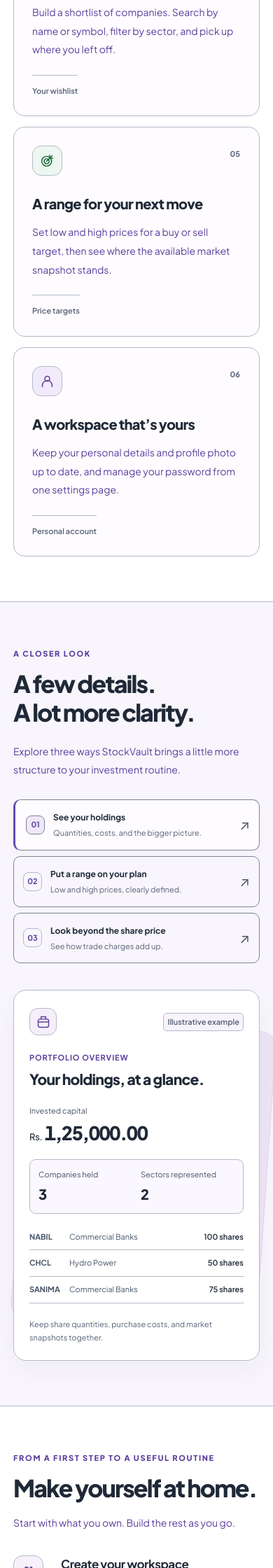
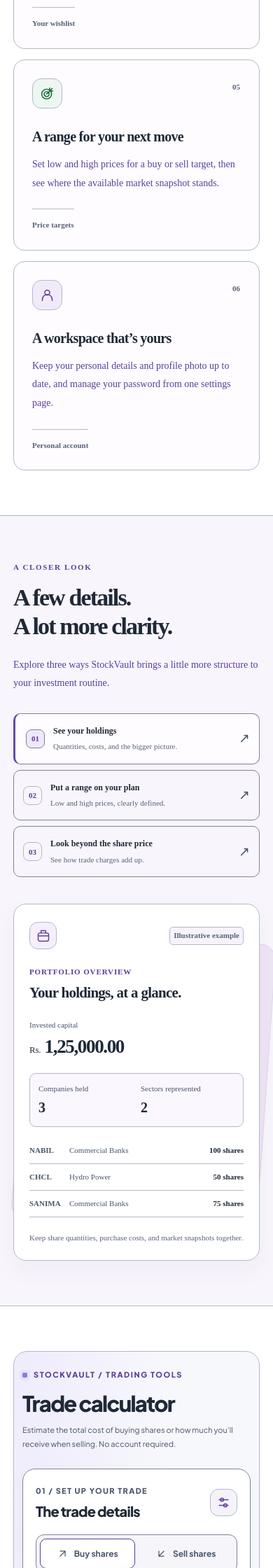
Before and after one commit to ghanteyyy/StockVault, a Django app: page / in a window 390 px wide. Shown: the part 2840-5080 px from the top of the page at 70% size. Run offline with Django 5.2, Linux system fonts and the light colour scheme; parts of the project's set-up code (start-up, migrations or seed data) failed here and were passed over; some libraries are stand-ins or nearby versions.

Commit message:
Embed the trade calculator on the homepage

```diff
--- a/Users/views.py
+++ b/Users/views.py
@@ -27,13 +27,10 @@ from .portfolio_views import DashboardPage, DeleteProtfolio, Portfolio
 @ratelimit(key='ip', rate='100/m', block=True)
 def HomePage(request):
     '''
-    Displays the homepage of Stock Vault.
-
-    If the user is logged in, it redirects to the portfolio page.
-    Otherwise, it renders the index.html template with the page title.
+    Display the public homepage or open its calculator from the workspace.
     '''
 
-    if request.user.is_authenticated:
+    if request.user.is_authenticated and request.GET.get('tool') != 'trade-calculator':
         return redirect('dashboard')
 
     context = {
@@ -716,7 +713,8 @@ def ChangePassword(request):
     return _settings_payload(request.user, field_errors, 'Your password has been updated.')
 
 
-@ratelimit(key='ip', rate='100/m', block=True)
-@login_required(login_url='login')
 def TradeCalculator(request):
-    return render(request, 'users/calculator.html', {'page_title': 'Calculator | Stock Vault'})
+    homepage = reverse('index')
+    if request.user.is_authenticated:
+        homepage += '?tool=trade-calculator'
+    return redirect(f'{homepage}#trade-calculator')
--- a/static/css/users/calculator.css
+++ b/static/css/users/calculator.css
@@ -2,7 +2,6 @@
     --calc-ink: #1f2937;
     --calc-muted: #586277;
     --calc-line: #b2bac8;
-    --calc-accent: #5b3e9e;
     --calc-green: #166534;
     --calc-red: #9f1239;
     width: 100%;
@@ -80,15 +79,7 @@
 }
 
 .sv-calculator .calculator-intro {
-    display: flex;
-    align-items: center;
-    justify-content: space-between;
-    gap: 24px;
     margin-bottom: 34px;
-}
-
-.sv-calculator .calculator-intro>div {
-    min-width: 0;
 }
 
 .sv-calculator .calculator-eyebrow {
@@ -111,7 +102,7 @@
     box-shadow: 0 0 0 4px #e8e2fb;
 }
 
-.sv-calculator .calculator-intro h1 {
+.sv-calculator .calculator-intro h2 {
     margin: 0 0 10px;
     color: #1f2937;
     font-size: clamp(29px, 3.1vw, 42px);
@@ -197,8 +152,8 @@
     text-transform: uppercase;
 }
 
-.sv-calculator .trade-card-heading h2,
-.sv-calculator .estimate-heading h2 {
+.sv-calculator .trade-card-heading h3,
+.sv-calculator .estimate-heading h3 {
     margin: 0;
     font-size: 21px;
     font-weight: 800;
@@ -1052,12 +1007,6 @@
         gap: 24px;
     }
 
-    .sv-calculator .calculator-intro {
-        align-items: flex-start;
-        flex-wrap: wrap;
-        gap: 16px;
-    }
-
     .sv-calculator .purchase-options {
         grid-template-columns: repeat(2, minmax(0, 1fr));
     }
@@ -1073,16 +1022,15 @@
 
 @media (max-width: 768px) {
     .sv-calculator {
-        padding: 42px 20px 30px;
-        border: 0;
-        border-radius: 0;
+        padding: 24px clamp(12px, 3vw, 20px);
+        border-radius: 20px;
     }
 
     .sv-calculator .calculator-intro {
         margin-bottom: 25px;
     }
 
-    .sv-calculator .calculator-intro h1 {
+    .sv-calculator .calculator-intro h2 {
         font-size: 33px;
     }
 
@@ -1091,11 +1039,6 @@
     }
 
     .sv-calculator .calculator-subtitle {
-        font-size: 11px;
-    }
-
-    .sv-calculator .calculator-portfolio-link {
-        padding: 9px 12px;
         font-size: 11px;
     }
 
@@ -1125,11 +1068,7 @@
 }
 
 @media (max-width: 480px) {
-    .sv-calculator {
-        padding-inline: 16px;
-    }
-
-    .sv-calculator .calculator-intro h1 {
+    .sv-calculator .calculator-intro h2 {
         font-size: 31px;
     }
 
@@ -1142,8 +1081,8 @@
         margin-bottom: 20px;
     }
 
-    .sv-calculator .trade-card-heading h2,
-    .sv-calculator .estimate-heading h2 {
+    .sv-calculator .trade-card-heading h3,
+    .sv-calculator .estimate-heading h3 {
         font-size: 20px;
     }
 
--- a/static/css/users/index.css
+++ b/static/css/users/index.css
@@ -14,20 +14,20 @@ body.sv-home-page {
     -webkit-font-smoothing: antialiased;
 }
 
-.sv-home-page *,
-.sv-home-page *::before,
-.sv-home-page *::after {
+.sv-home *,
+.sv-home *::before,
+.sv-home *::after {
     box-sizing: border-box;
     font-family: inherit;
 }
 
-.sv-home-page>.container {
+.sv-home-page:not(.has-user-sidebar)>.container {
     display: block;
     width: 100%;
     height: auto;
 }
 
-.sv-home-page #workspace-content {
+.sv-home-page:not(.has-user-sidebar) #workspace-content {
     width: 100%;
     height: auto;
     min-width: 0;
@@ -35,11 +35,11 @@ body.sv-home-page {
     overflow: visible;
 }
 
-.sv-home-page [hidden] {
+.sv-home [hidden] {
     display: none !important;
 }
 
-.sv-home-page svg {
+.sv-home svg {
     display: block;
     width: 22px;
     height: 22px;
@@ -51,30 +51,30 @@ body.sv-home-page {
     stroke-linejoin: round;
 }
 
-.sv-home-page :is(a, button, summary) {
+.sv-home :is(a, button, summary) {
     -webkit-tap-highlight-color: transparent;
 }
 
-.sv-home-page :is(a, button, summary, [tabindex="0"]):focus-visible {
+.sv-home :is(a, button, summary, [tabindex="0"]):focus-visible {
     outline: 3px solid #6548b4;
     outline-offset: 5px;
 }
 
-.sv-home-page a {
+.sv-home a {
     color: inherit;
     text-decoration: none;
 }
 
-.sv-home-page button {
+.sv-home button {
     font: inherit;
     cursor: pointer;
 }
 
-.sv-home-page :is(h1, h2, h3, p) {
+.sv-home :is(h1, h2, h3, p) {
     margin: 0;
 }
 
-.sv-home-page ::selection {
+.sv-home ::selection {
     background: #dfd6f6;
     color: #475569;
 }
@@ -834,6 +834,23 @@ body.sv-home-page {
     font-weight: 600;
 }
 
+.sv-home-page .home-calculator-link {
+    color: #5b3e9e;
+}
+
+.sv-home-page .home-calculator-link:hover {
+    text-decoration: underline;
+}
+
+.sv-home-page:not(.has-user-sidebar) .home-calculator .trade-estimate-card {
+    scroll-margin-top: 98px;
+}
+
+.sv-home-page.has-user-sidebar .home-calculator {
+    padding-block: 24px 48px;
+    scroll-margin-top: 0;
+}
+
 .sv-home-page .home-tour {
     overflow: hidden;
     border-top: 1px solid #b2bac8;
--- a/templates/navs/footer.html
+++ b/templates/navs/footer.html
@@ -17,6 +17,7 @@
                 <div class="site-footer-links">
                     <h2>Explore</h2>
                     <a href="{% url 'index' %}#features">Features</a>
+                    <a href="{% url 'index' %}#trade-calculator">Trade calculator</a>
                     <a href="{% url 'index' %}#product-tour">Product tour</a>
                     <a href="{% url 'index' %}#how-it-works">How it works</a>
                 </div>
--- a/templates/navs/header.html
+++ b/templates/navs/header.html
@@ -15,6 +15,7 @@
             <nav id="site-menu" class="site-menu" aria-label="Main navigation">
                 <div class="site-navigation-links">
                     <a href="{% url 'index' %}#features">Features</a>
+                    <a href="{% url 'index' %}#trade-calculator">Trade calculator</a>
                     <a href="{% url 'index' %}#how-it-works">How it works</a>
                     <a href="{% url 'index' %}#about">About</a>
                     <a href="{% url 'index' %}#faq">FAQs</a>
--- a/templates/navs/sidebar.html
+++ b/templates/navs/sidebar.html
@@ -93,7 +93,7 @@
             <p class="sv-nav-group-label" id="tools-nav-label">Tools</p>
             <ul aria-labelledby="tools-nav-label">
                 <li>
-                    <a class="sv-nav-link {% if request.resolver_match.url_name == 'trade-calculator' %}is-active{% endif %}" href="{% url 'trade-calculator' %}" {% if request.resolver_match.url_name == 'trade-calculator' %}aria-current="page"{% endif %}><span class="sv-nav-icon" aria-hidden="true">
+                    <a class="sv-nav-link {% if request.resolver_match.url_name == 'index' and request.GET.tool == 'trade-calculator' %}is-active{% endif %}" href="{% url 'index' %}?tool=trade-calculator#trade-calculator" {% if request.resolver_match.url_name == 'index' and request.GET.tool == 'trade-calculator' %}aria-current="page"{% endif %}><span class="sv-nav-icon" aria-hidden="true">
                             <svg viewBox="0 0 24 24">
                                 <rect x="5" y="2" width="14" height="20" rx="3" />
                                 <path d="M8 6h8M8 10h1M15 10h1M8 14h1M15 14h1M8 18h1M15 18h1" />
--- a/templates/users/calculator.html
+++ b/templates/users/calculator.html
@@ -1,32 +1,10 @@
-{% extends 'users/root.html' %}
-{% load static %}
-
-{% block css %}
-    <link rel="preconnect" href="https://fonts.googleapis.com">
-    <link rel="preconnect" href="https://fonts.gstatic.com" crossorigin>
-    <link href="https://fonts.googleapis.com/css2?family=Plus+Jakarta+Sans:wght@400;500;600;700;800&display=swap" rel="stylesheet">
-    <link rel="stylesheet" href="{% static 'css/users/calculator.css' %}?v=contrast-1">
-{% endblock %}
-
-{% block content %}
 <div class="sv-calculator">
     <header class="calculator-intro">
-            <div>
         <p class="calculator-eyebrow">
-                    <span aria-hidden="true"></span> StockVault / Trade calculator
+            <span aria-hidden="true"></span> StockVault / Trading tools
         </p>
-                <h1>
-                    Know your next <span>move.</span>
-                </h1>
-                <p class="calculator-subtitle">From share price to final amount. See the full picture of your trade.</p>
-            </div>
-            <a class="calculator-portfolio-link" href="{% url 'portfolio' %}">
-                <svg viewBox="0 0 24 24" aria-hidden="true">
-                    <rect x="3" y="7" width="18" height="14" rx="3" />
-                    <path d="M8 7V3h8v4M3 12h18M10 12v3h4v-3" />
-                </svg>
-                My portfolio <span aria-hidden="true">↗</span>
-            </a>
+        <h2 id="trade-calculator-title">Trade calculator</h2>
+        <p class="calculator-subtitle">Estimate the total cost of buying shares or how much you’ll receive when selling. No account required.</p>
     </header>
 
     <div class="calculator-workspace">
@@ -34,7 +12,7 @@
             <div class="trade-card-heading">
                 <div>
                     <p class="calculator-step">01 / Set up your trade</p>
-                        <h2 id="trade-details-title">The trade details</h2>
+                    <h3 id="trade-details-title">The trade details</h3>
                 </div>
                 <span class="trade-heading-icon" aria-hidden="true">
                     <svg viewBox="0 0 24 24">
@@ -149,7 +127,7 @@
                         <circle cx="12" cy="12" r="9" />
                         <path d="M12 8v4l3 2" />
                     </svg>
-                        Try different scenarios. Your holdings won’t change.
+                    Compare scenarios before you place a trade.
                 </p>
             </form>
         </section>
@@ -159,7 +137,7 @@
                 <header class="estimate-heading">
                     <div>
                         <p class="calculator-step">02 / See the breakdown</p>
-                            <h2 id="estimate-title">Your trade estimate</h2>
+                        <h3 id="estimate-title">Your trade estimate</h3>
                     </div>
                     <span class="estimate-heading-icon" aria-hidden="true">
                         <svg viewBox="0 0 24 24">
@@ -184,7 +162,7 @@
                             </svg>
                             <span class="art-dot dot-one"></span><span class="art-dot dot-two"></span>
                         </div>
-                            <h3>A clearer view of your trade.</h3>
+                        <h4>A clearer view of your trade.</h4>
                         <p>
                             Add your trade details and calculate
                             <br>
@@ -221,8 +199,3 @@
         </div>
     </div>
 </div>
-{% endblock %}
-
-{% block js %}
-    <script src="{% static 'js/users/calculator.js' %}?v=2" defer></script>
-{% endblock %}
--- a/templates/users/index.html
+++ b/templates/users/index.html
@@ -1,14 +1,15 @@
 {% extends 'users/root.html' %}
 {% load static %}
 
-{% block public_body_class %}sv-home-page{% endblock %}
+{% block body_class %}sv-home-page{% if request.user.is_authenticated %} has-user-sidebar{% endif %}{% endblock %}
 {% block global_assets %}{% endblock %}
 {% block meta %}
     <meta name="description" content="Bring your holdings, price targets, saved companies, and trade cost estimates together in StockVault, a personal investment workspace for Nepal's stock market.">
     <meta name="theme-color" content="#20243d">
 {% endblock %}
 {% block css %}
-    <link rel="stylesheet" href="{% static 'css/users/index.css' %}?v=contrast-1">
+    <link rel="stylesheet" href="{% static 'css/users/index.css' %}?v=calculator-1">
+    <link rel="stylesheet" href="{% static 'css/users/calculator.css' %}?v=home-1">
 {% endblock %}
 
 {% block content %}
@@ -28,7 +29,13 @@
                         Bring your holdings, price targets, and next ideas into one thoughtful workspace. Keep track of what you own and make room for what’s next.
                     </p>
                     <div class="home-hero-actions">
-                        <a class="home-button home-button--hero" href="{% url 'signup' %}">Create your account <span aria-hidden="true">↗</span></a><a class="home-hero-secondary" href="#features">Explore the tools <span aria-hidden="true">↓</span></a>
+                        {% if request.user.is_authenticated %}
+                            <a class="home-button home-button--hero" href="{% url 'dashboard' %}">Go to your dashboard <span aria-hidden="true">↗</span></a>
+
+                        {% else %}
+                            <a class="home-button home-button--hero" href="{% url 'signup' %}">Create your account <span aria-hidden="true">↗</span></a>
+                        {% endif %}
+                        <a class="home-hero-secondary" href="#trade-calculator">Try the calculator <span aria-hidden="true">↓</span></a>
                     </div>
                     <div class="home-hero-notes">
                         <span>
@@ -178,7 +185,7 @@
                         <p>
                             Estimate buy and sell costs with a breakdown of brokerage, SEBON fees, DP charges, and applicable capital gains tax.
                         </p>
-                        <span class="home-feature-tag">Trade calculator</span></article>
+                        <a class="home-feature-tag home-calculator-link" href="#trade-calculator">Try the trade calculator <span aria-hidden="true">↓</span></a></article>
                     <article class="home-feature-card"><span class="home-feature-icon home-feature-icon--gold" aria-hidden="true">
                             <svg viewBox="0 0 24 24">
                                 <path d="M6 3h12v18l-6-4-6 4V3Z" />
@@ -349,6 +356,12 @@
             </div>
         </section>
 
+        <section class="home-section home-calculator" id="trade-calculator" aria-labelledby="trade-calculator-title">
+            <div class="home-shell">
+                {% include 'users/calculator.html' %}
+            </div>
+        </section>
+
         <section class="home-section home-how" id="how-it-works" aria-labelledby="home-how-title">
             <div class="home-shell">
                 <div class="home-centered-heading">
@@ -359,9 +372,16 @@
                 <ol class="home-steps">
                     <li>
                         <span class="home-step-number">01</span>
-                        <h3>Create your workspace</h3>
-                        <p>Register an account and set up a personal space for your investment details.</p>
-                        <a href="{% url 'signup' %}">Create an account <span aria-hidden="true">↗</span></a>
+                        {% if request.user.is_authenticated %}
+                            <h3>Open your workspace</h3>
+                            <p>Go to your dashboard to review your investments and recent activity.</p>
+                            <a href="{% url 'dashboard' %}">Open your dashboard <span aria-hidden="true">↗</span></a>
+
+                        {% else %}
+                            <h3>Create your workspace</h3>
+                            <p>Register an account and set up a personal space for your investment details.</p>
+                            <a href="{% url 'signup' %}">Create an account <span aria-hidden="true">↗</span></a>
+                        {% endif %}
                     </li>
                     <li>
                         <span class="home-step-number">02</span>
@@ -424,7 +444,7 @@
                         <span>begins here.</span>
                     </h2>
                     <p>Get to know the workspace before you make it your own.</p>
-                    <a class="home-text-link" href="{% url 'signup' %}">Ready to get started? <span aria-hidden="true">↗</span></a>
+                    <a class="home-text-link" href="#trade-calculator">Try the trade calculator <span aria-hidden="true">↑</span></a>
                 </div>
                 <div class="home-faq-list">
                     <details>
@@ -495,7 +515,13 @@
                 </h2>
                 <p>Start with your holdings. Bring your ideas and plans together as you go.</p>
                 <div>
-                    <a class="home-button home-button--hero" href="{% url 'signup' %}">Create your account <span aria-hidden="true">↗</span></a><a class="home-final-signin" href="{% url 'login' %}">Already have an account? Sign in <span aria-hidden="true">↗</span></a>
+                    {% if request.user.is_authenticated %}
+                        <a class="home-button home-button--hero" href="{% url 'dashboard' %}">Go to your dashboard <span aria-hidden="true">↗</span></a>
+
+                    {% else %}
+                        <a class="home-button home-button--hero" href="{% url 'signup' %}">Create your account <span aria-hidden="true">↗</span></a>
+                        <a class="home-final-signin" href="{% url 'login' %}">Already have an account? Sign in <span aria-hidden="true">↗</span></a>
+                    {% endif %}
                 </div>
             </div>
         </section>
@@ -504,4 +530,5 @@
 
 {% block js %}
     <script src="{% static 'js/users/index.js' %}?v=3" defer></script>
+    <script src="{% static 'js/users/calculator.js' %}?v=2" defer></script>
 {% endblock %}
--- a/templates/users/trades.html
+++ b/templates/users/trades.html
@@ -172,7 +172,7 @@
                         <p>A partial sale reduces your remaining cost in proportion to the shares sold.</p>
                     </div>
                 </div>
-                <a class="dealing-text-link" href="{% url 'trade-calculator' %}">Explore a trade estimate <span aria-hidden="true">↗</span></a>
+                <a class="dealing-text-link" href="{% url 'index' %}?tool=trade-calculator#trade-calculator">Explore a trade estimate <span aria-hidden="true">↗</span></a>
             </aside>
         </div>
 
```
Also changed, not shown: other parts of static/css/users/calculator.css (+2 -38 lines), Users/test_home_calculator.py (added, +34 -0 lines). Lines whose indentation alone changed are shown as unchanged.
